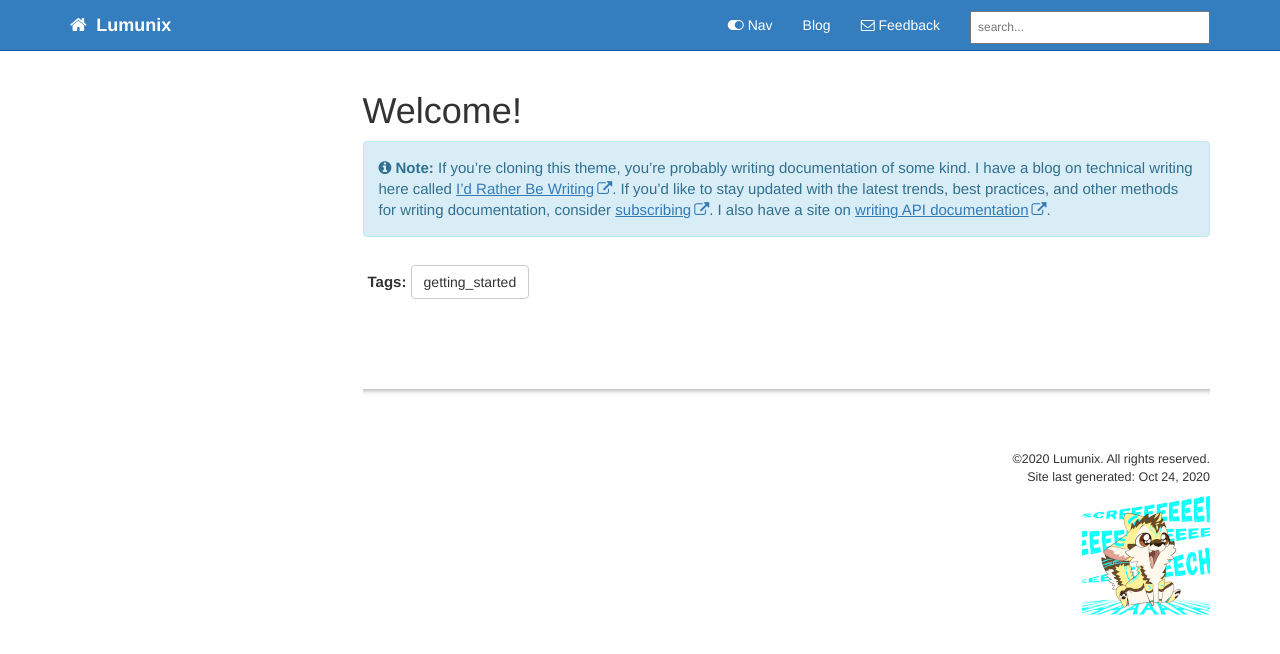
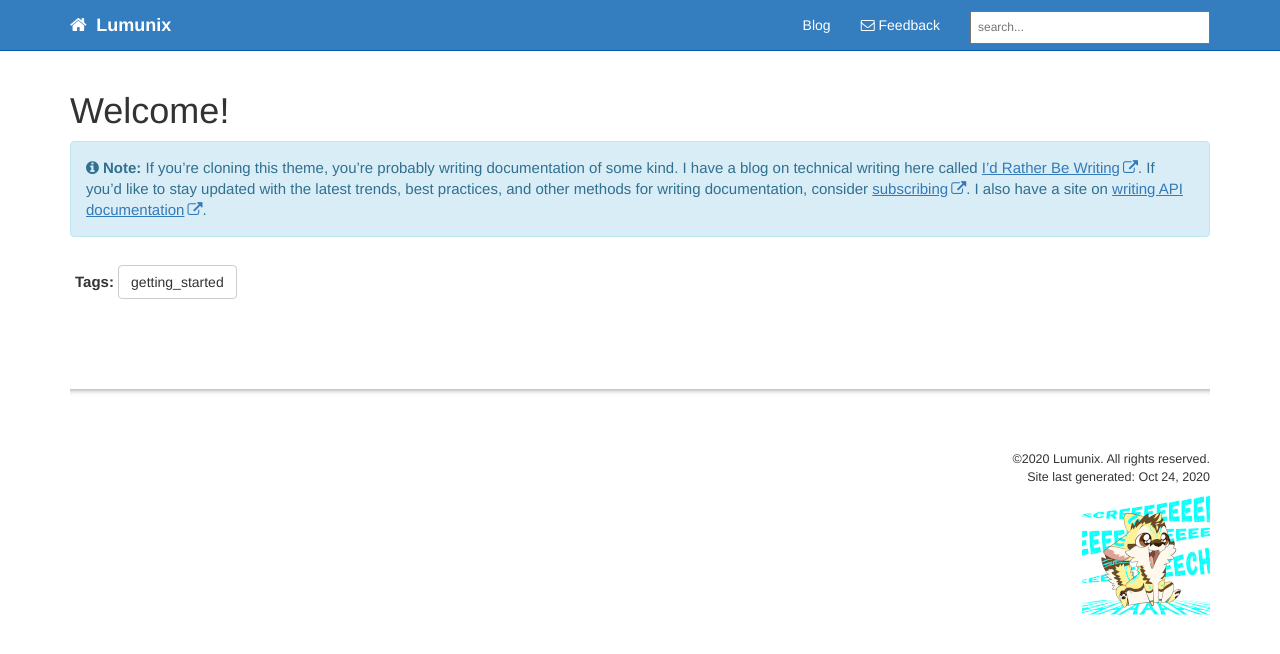
Before and after one commit to joegrover/lumunix.github.io, a Jekyll site: the page built from index.md, in a window 1280 px wide. Shown: the top 654 px of the page. Built offline with Jekyll 4.4.1, drawn with Linux system fonts in a browser that asks for light colours; comment, search, counter and statistics services are not loaded.

```diff
--- a/_includes/topnav.html
+++ b/_includes/topnav.html
@@ -13,7 +13,7 @@
         <div class="collapse navbar-collapse" id="bs-example-navbar-collapse-1">
             <ul class="nav navbar-nav navbar-right">
                 <!-- toggle sidebar button -->
-                <li><a id="tg-sb-link" href="#"><i id="tg-sb-icon" class="fa fa-toggle-on"></i> Nav</a></li>
+                <!--<li><a id="tg-sb-link" href="#"><i id="tg-sb-icon" class="fa fa-toggle-on"></i> Nav</a></li>-->
                 <!-- entries without drop-downs appear here -->
 
 {% assign topnav = site.data[page.topnav] %}
--- a/_layouts/default.html
+++ b/_layouts/default.html
@@ -81,6 +81,11 @@
     <div class="row">
         {% assign content_col_size = "col-md-12" %}
         {% unless page.hide_sidebar %}
+          <!-- toggle sidebar button -->
+            <div class="collapse navbar-collapse" id="bs-example-navbar-collapse-1">
+                <ul class="nav navbar-nav navbar-right">
+                    <li><a id="tg-sb-link" href="#"><i id="tg-sb-icon" class="fa fa-toggle-on"></i> Nav</a></li>
+            </div>
             <!-- Sidebar Column -->
             <div class="col-md-3" id="tg-sb-sidebar">
                 {% include sidebar.html %}
--- a/_layouts/page.html
+++ b/_layouts/page.html
@@ -1,7 +1,6 @@
 ---
 layout: default
 ---
-
 <div class="post-header">
    <h1 class="post-title-main">{{ page.title }}</h1>
 </div>
```
Also changed, not shown: index.md (+1 -1 lines).
